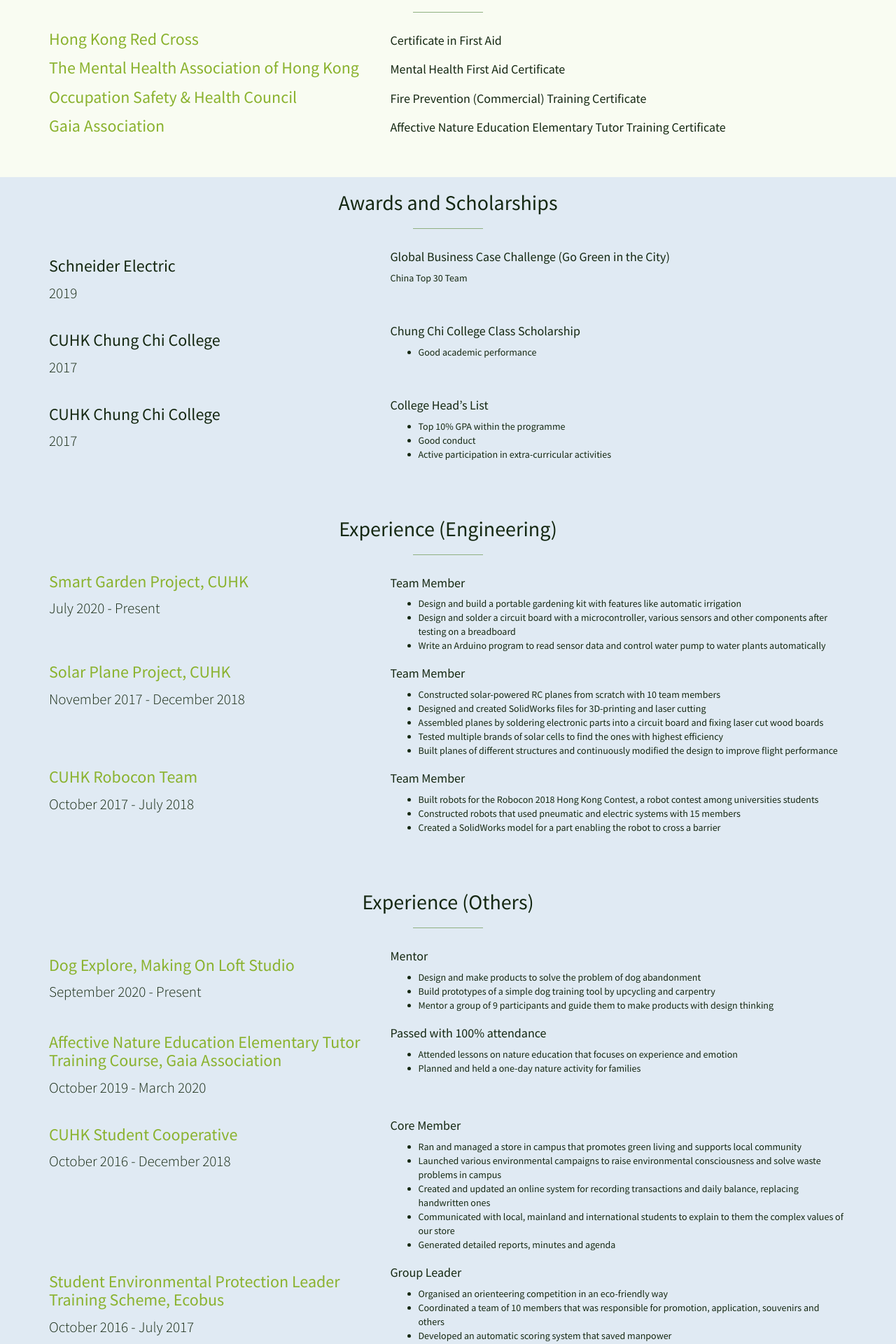
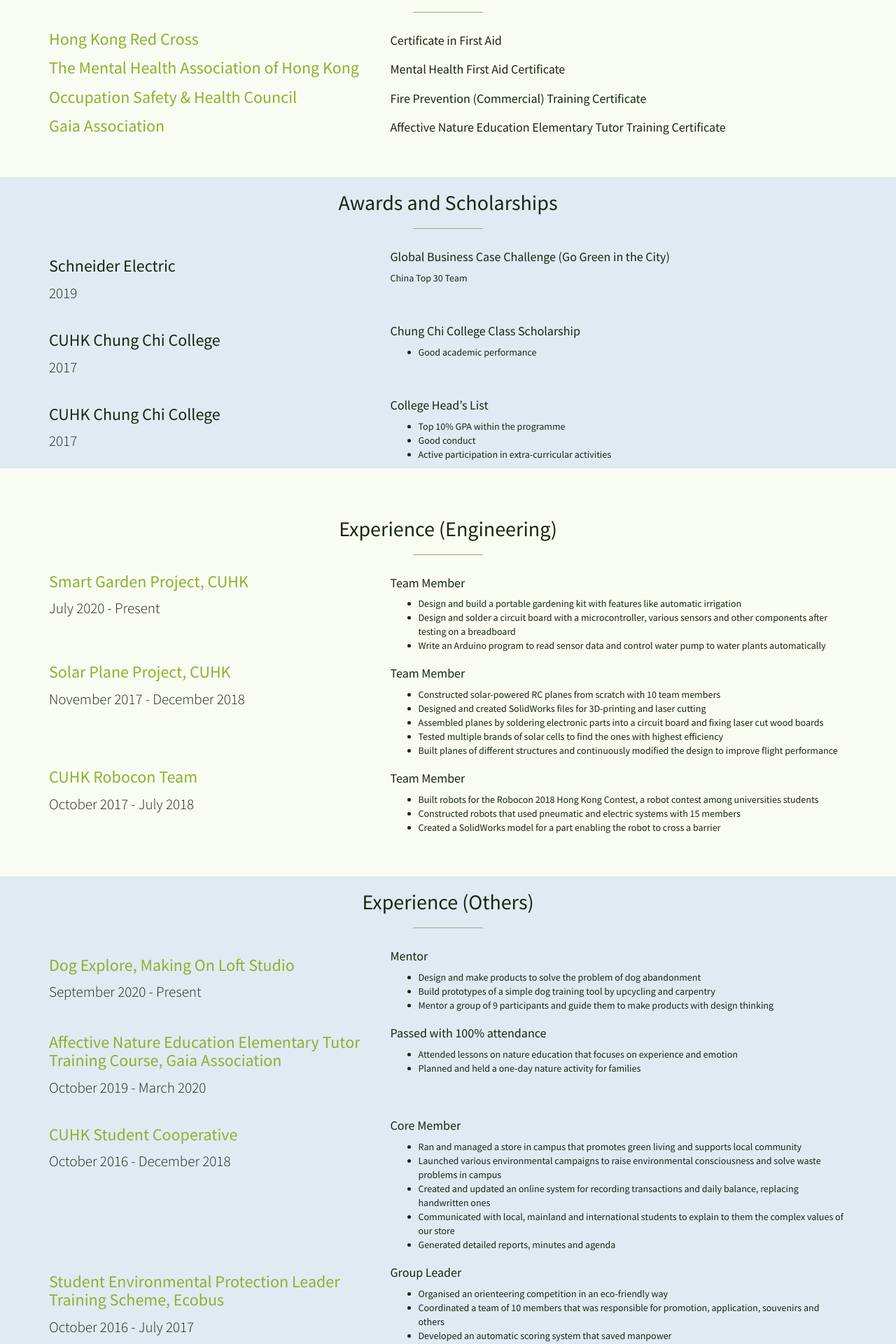
Before and after one commit to cheukyanlee/cheukyanlee.github.io, a Jekyll site: the page built from index.html, in a window 1280 px wide. Shown: the part 2178-4098 px from the top of the page at 70% size. Built offline with Jekyll 4.4.1, drawn with Linux system fonts in a browser that asks for light colours.

Commit message:
Update experience_engineering.html

```diff
--- a/_includes/experience_engineering.html
+++ b/_includes/experience_engineering.html
@@ -1,4 +1,4 @@
-<section id="experience_engineering" class="simple-text bg-primary">
+<section id="experience_engineering" class="simple-text">
   <div class="container">
     <div class="row">
       <div class="col-lg-12 text-center">
```
